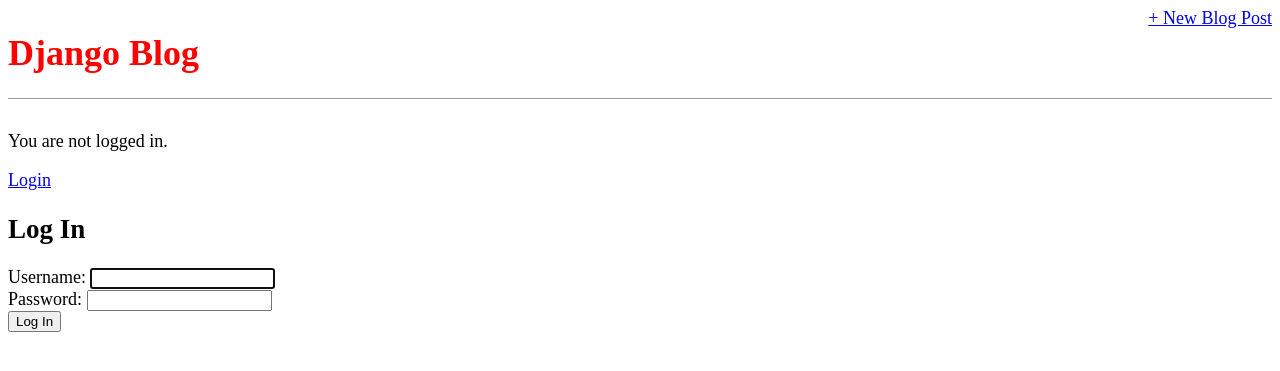
After one commit to Amandecoe/Django_Projects, a Django app: page /accounts/login/ in a window 1280 px wide. The commit adds this page. Shown: the top 371 px of the page. Run offline with Django 5.2, Linux system fonts and the light colour scheme.

Commit message:
login and logout feature

```diff
--- a/blog/django_project/settings.py
+++ b/blog/django_project/settings.py
@@ -117,3 +117,5 @@ USE_TZ = True
 
 STATIC_URL = "static/"
 STATICFILES_DIRS = [BASE_DIR / "static"] #defines the additional location the built-in staticfiles app will traverse looking for static files beyond an app/static folder
+LOGIN_REDIRECT_URL = "home" #where the user is redirected after a successful login
+LOGOUT_REDIRECT_URL = "home"
--- a/blog/django_project/urls.py
+++ b/blog/django_project/urls.py
@@ -20,5 +20,6 @@ from django.urls import path, include
 
 urlpatterns = [
     path("admin/", admin.site.urls),
+    path("accounts/", include("django.contrib.auth.urls")),
     path("", include("blog.urls")),
 ]
--- a/blog/templates/base.html
+++ b/blog/templates/base.html
@@ -5,6 +5,7 @@
         <link rel ="stylesheet" href = "{% static 'css/base.css' %}">
     </head>
     <body>
+        <div>
         <header>
             <div class = "nav-left">
             <h1><a href = "{% url 'home'%}">Django Blog</a></h1>
@@ -13,9 +14,20 @@
                 <a href = "{% url 'post_new'%}"> + New Blog Post</a>
             </div>
         </header>
-        <div>
+        {% if user.is_authenticated %}
+        <p>Hi {{user.username}}!</p>
+        <form action = "{% url 'logout' %}" method = "post">
+            {% csrf_token %}
+            <button type = "submit">Log Out</button>
+        </form>
+        {% else %}
+        <p>You are not logged in.</p>
+        <a href = "{% url 'login'%}">Login</a>
+        {% endif %}
+
             {% block content %}
             {% endblock content %}
+
         </div>
     </body>
 </html>
--- /dev/null
+++ b/blog/templates/registration/login.html
@@ -0,0 +1,10 @@
+{% extends "base.html" %}
+
+{% block content %}
+<h2>Log In</h2>
+<form method = "post">
+    {% csrf_token %}
+    {{form}}
+    <button type = "submit">Log In</button>
+</form>
+{% endblock content %}
```
Also changed, not shown: blog/db.sqlite3.
